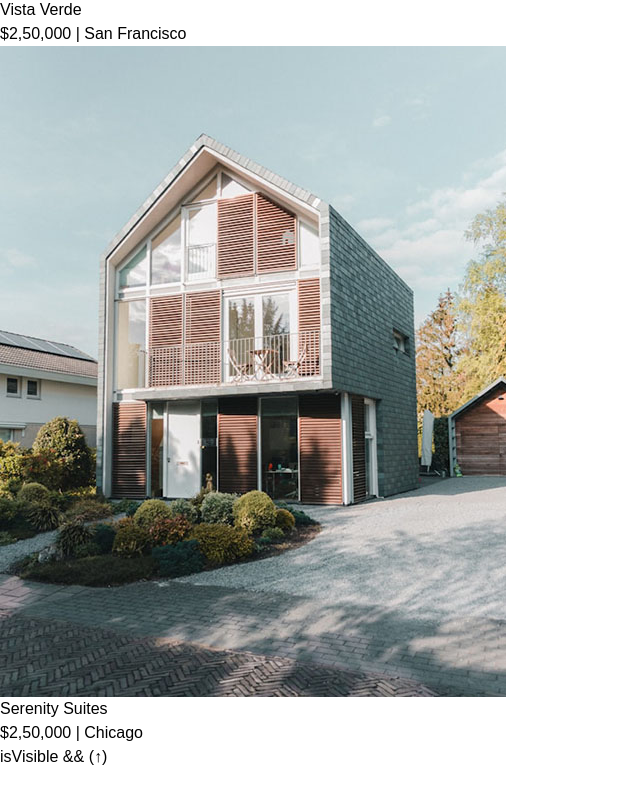
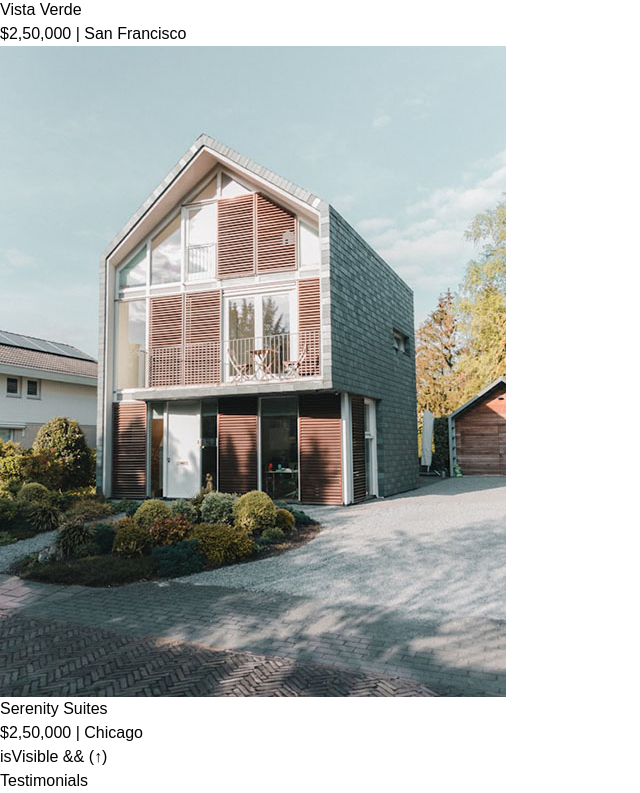
Before and after one commit to thekamiyeoladipo/real-estate-website, a React (Vite) app: page / in a window 1280 px wide. Shown: the part 5003-5796 px from the top of the page, without its empty margins (0-640 px from the left). Before the commit the page ends 5772 px from the top, so only its background shows below. Built offline with nearby package versions, Linux system fonts and the light colour scheme.

Commit message:
Add Testimonials component to App for enhanced user feedback

```diff
--- a/src/App.jsx
+++ b/src/App.jsx
@@ -3,6 +3,7 @@ import Header from './components/Header'
 import About from './components/About'
 import Projects from './components/projects'
 import BackToTopButton from './components/BackToTOpButton'
+import Testimonials from './components/Testimonials'
 
 const App = () => {
   return (
@@ -11,6 +12,7 @@ const App = () => {
     <About />
     <Projects />
     <BackToTopButton />
+    <Testimonials />
    </div>
   )
 }
```
